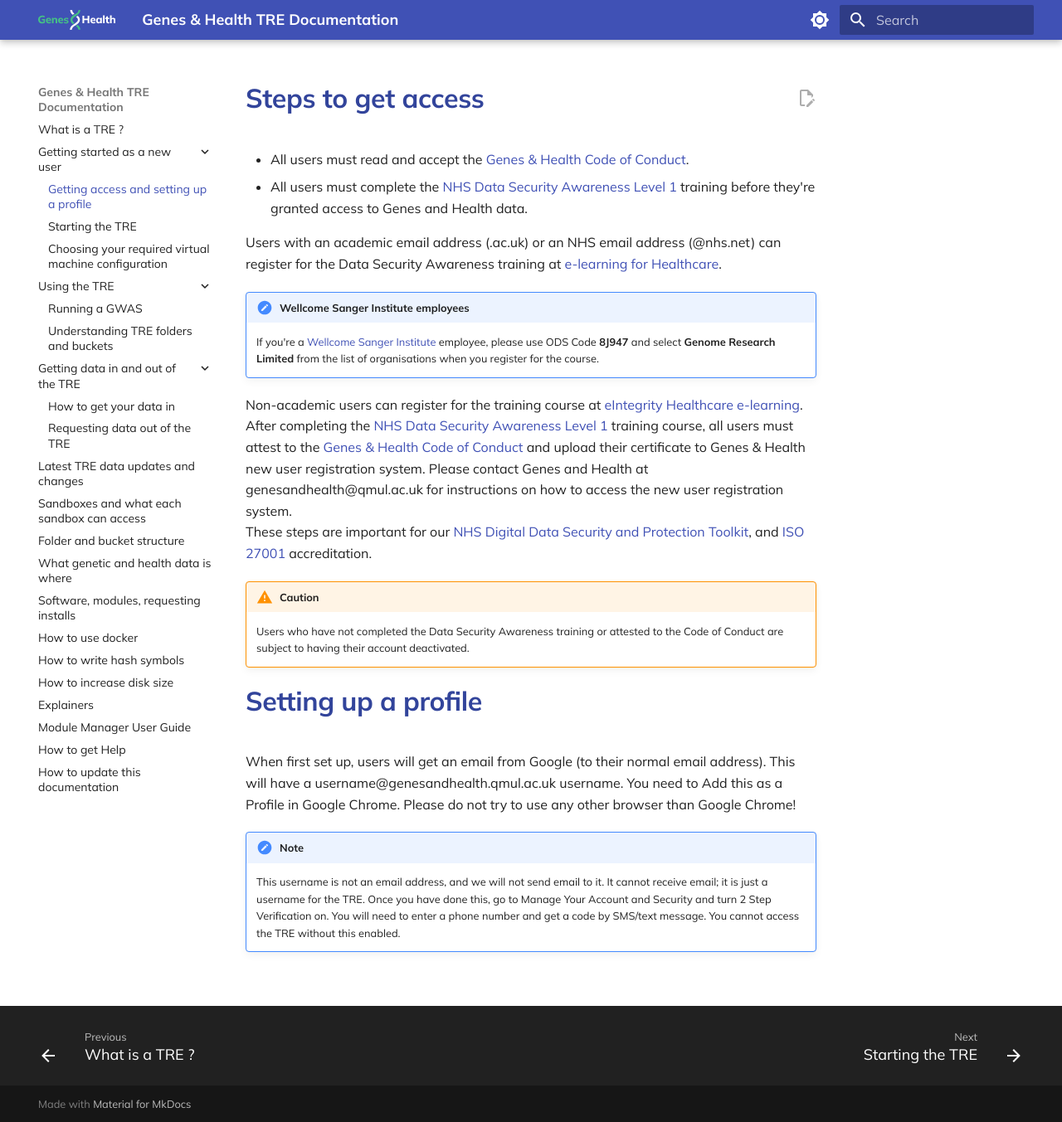
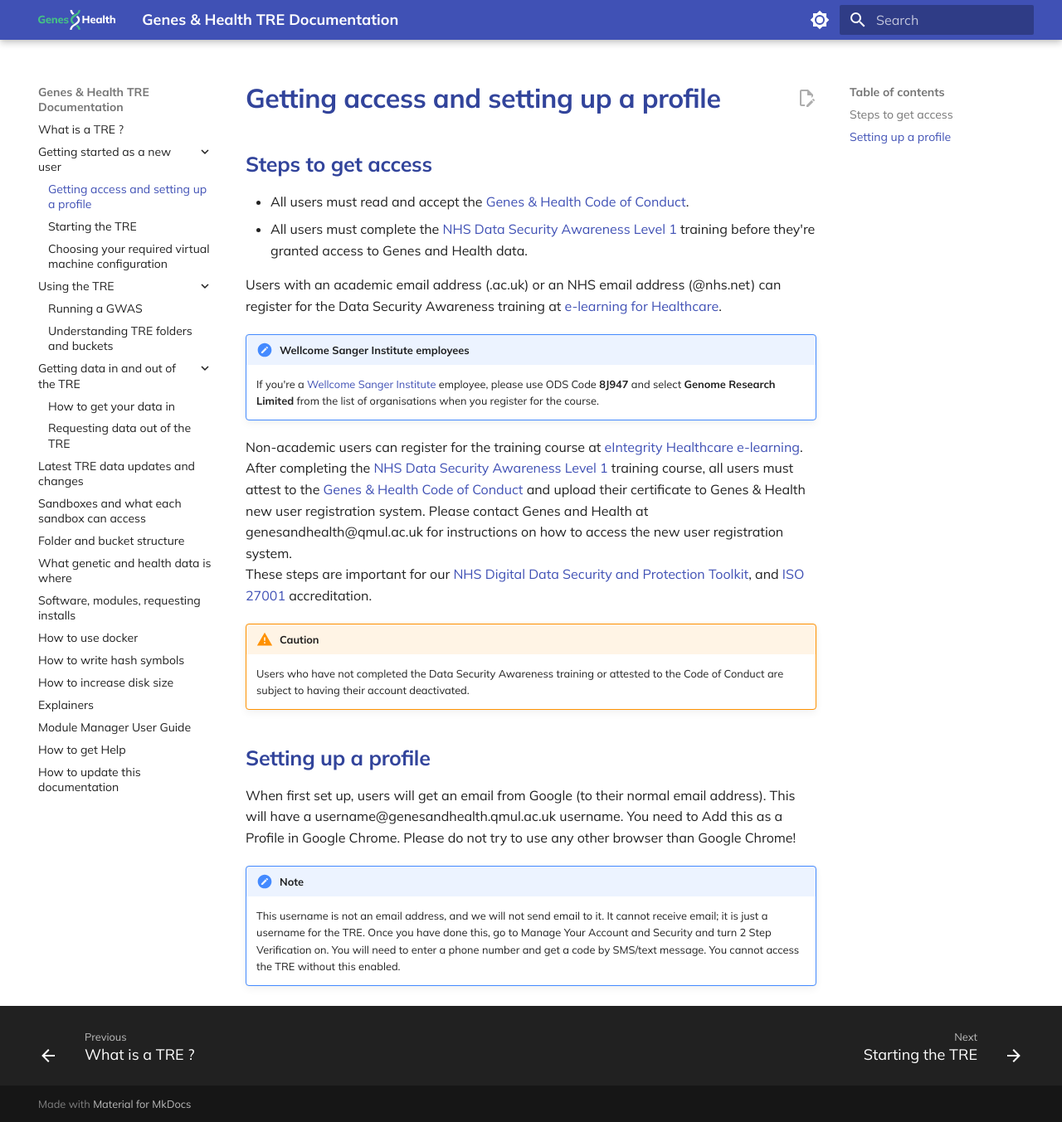
Before and after one commit to genes-and-health/TRE-documentation-v3, an MkDocs documentation site: the page built from docs/getting-started-as-a-new-user/steps-to-get-access.md, in a window 1280 px wide and 1353 px high. Shown: the whole window at 83% size. Built offline with MkDocs 1.6.1 and Material for MkDocs 9.7.7, drawn with Linux system fonts in a browser that asks for light colours; comment, search, counter and statistics services are not loaded.

Commit message:
Update steps-to-get-access.md
added subheadings

```diff
--- a/docs/getting-started-as-a-new-user/steps-to-get-access.md
+++ b/docs/getting-started-as-a-new-user/steps-to-get-access.md
@@ -1,4 +1,6 @@
-# Steps to get access
+# Getting access and setting up a profile
+
+## Steps to get access
 
 * All users must read and accept the [Genes & Health Code of Conduct](https://e4c14f23.tre-documentation.pages.dev/assets/files/TRE_User_Code_of_Conduct_5.0-4fb0174879dd67ccf5dc610fd014d9c2.pdf).
 * All users must complete the [NHS Data Security Awareness Level 1](https://www.e-lfh.org.uk/programmes/data-security-awareness/) training before they're granted access to Genes and Health data.
@@ -12,7 +14,7 @@
 !!! warning "Caution"
 	Users who have not completed the Data Security Awareness training or attested to the Code of Conduct are subject to having their account deactivated.
 
-# Setting up a profile
+## Setting up a profile
 
 When first set up, users will get an email from Google (to their normal email address). This will have a username@genesandhealth.qmul.ac.uk username. You need to Add this as a Profile in Google Chrome. Please do not try to use any other browser than Google Chrome\!
 !!! note
```
